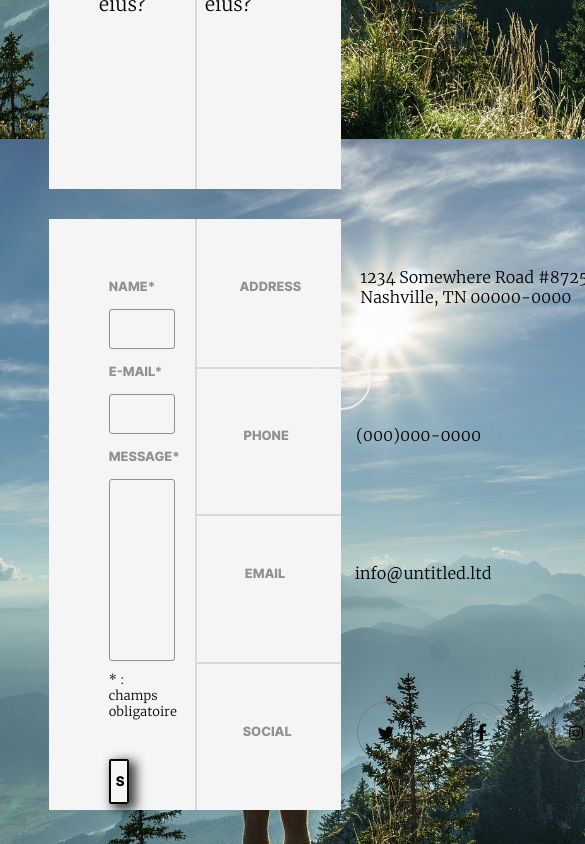
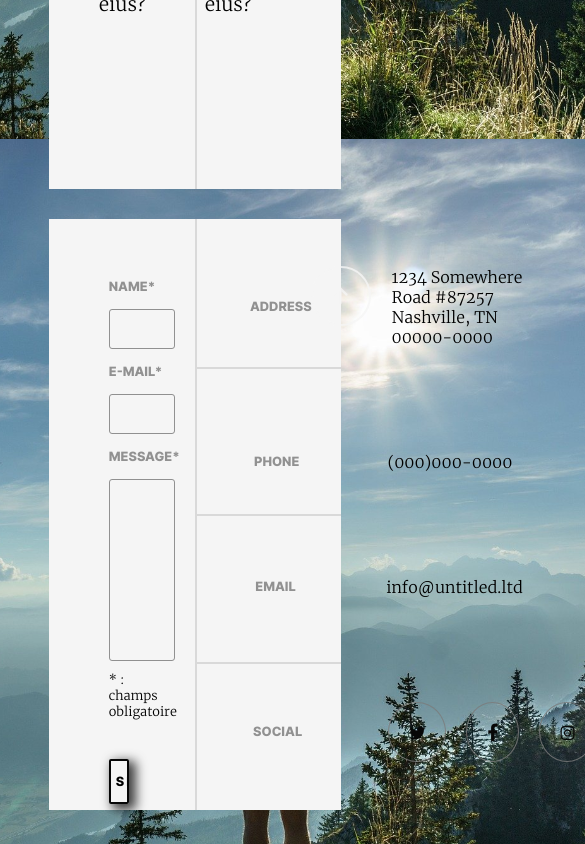
Before and after one commit to JonathanVigier/JonathanVigier.github.io, a website: page index.html in a window 390 px wide. Shown: the part 3237-4081 px from the top of the page, 585 px wide, since content can reach past the window. Drawn offline with Linux system fonts and the light colour scheme.

Commit message:
Responsive for (max-width: 1200px) and more

```diff
--- a/assets/styles/layout/_footer.scss
+++ b/assets/styles/layout/_footer.scss
@@ -45,6 +45,7 @@ footer {
             input[type="submit"] {
                 background: none;
                 font-family: $font1;
+                font-size: 0.8rem;
                 text-transform: uppercase;
                 letter-spacing: 2px;
                 text-align: center;
@@ -162,3 +163,71 @@ footer {
         }
     }
 }
+@media  screen and (max-width: 1400px) {
+    footer {
+        .leftfooter-container {
+            form {
+                 [type="submit"] {
+                    font-size: 0.6rem;
+                }
+            }
+        }
+    }
+}
+@media screen and (max-width: 1340px) {
+    body {
+        #btarrow {
+            top: 420%;
+        }
+    }
+    footer {
+        .rigthfooter-container {
+            div {
+                p {
+                    width: 40%;
+                }
+                ul {
+                    width: 40%;
+                    li {
+                        margin-right: 20px;
+                    }
+                }
+            }
+        }
+    }
+}
+@media screen and (max-width: 1300px) {
+    body {
+        #btarrow {
+            top: 415%;
+        }
+    }
+    footer {
+        .leftfooter-container {
+            form {
+                 [type="submit"] {
+                    font-size: 0.5rem;
+                }
+            }
+        }
+    }
+}
+@media screen and (max-width: 1200px) {
+    footer {
+        .leftfooter-container {
+            form {
+                 [type="submit"] {
+                    font-size: 0.4rem;
+                    height: 35px;
+                }
+            }
+        }
+        .rigthfooter-container {
+            div {
+                li {
+                    margin-right: 15px;
+                }
+            }
+        }
+    }
+}
```
Also changed, not shown: index.css, 1 other file.
